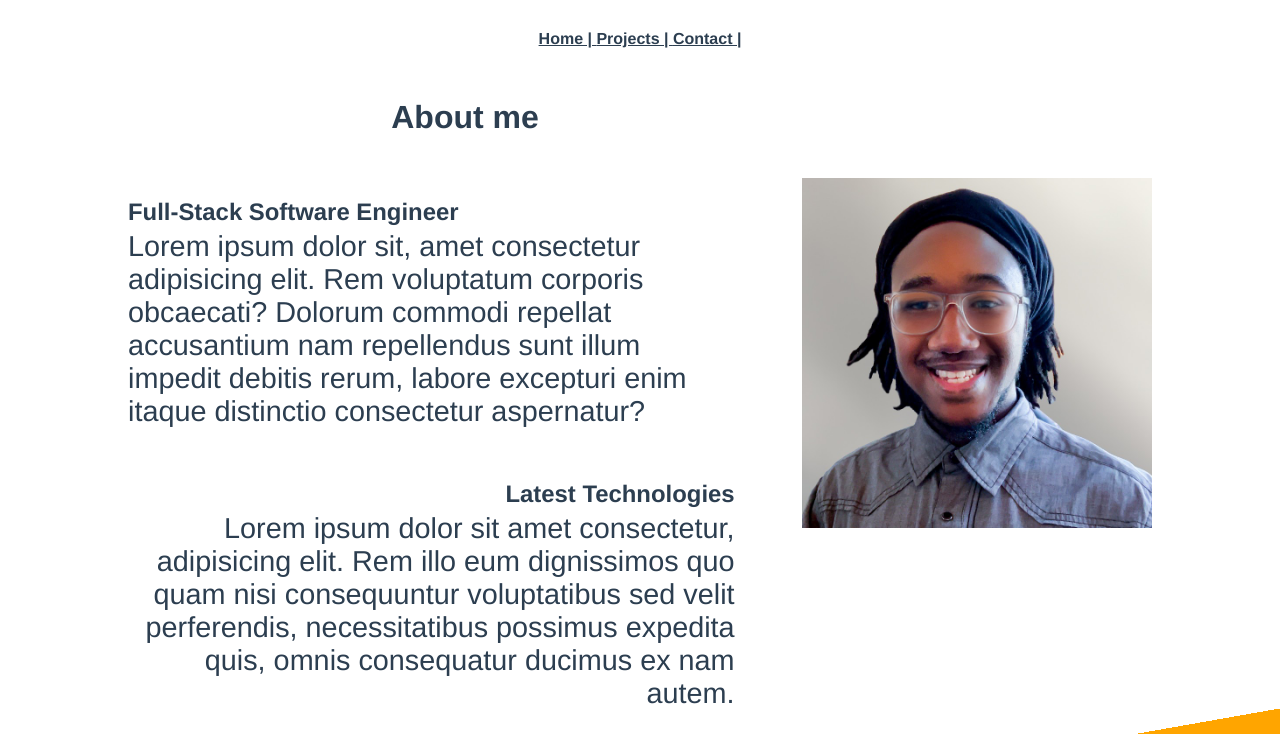
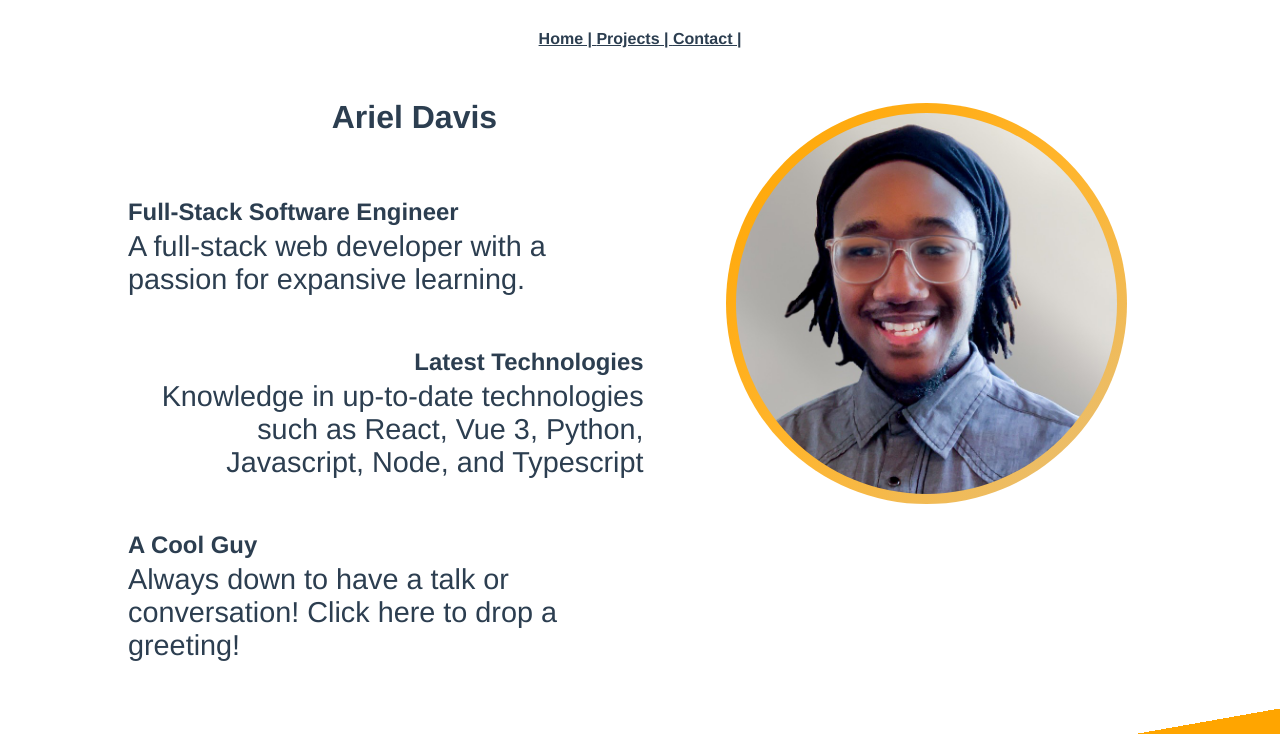
Before and after one commit to arieldavis22/vue-port, a Vue app: page / in a window 1280 px wide. Shown: the top 734 px of the page. Built offline with nearby package versions, Linux system fonts and the light colour scheme.

Commit message:
desc and image

```diff
--- a/src/views/HomeView.vue
+++ b/src/views/HomeView.vue
@@ -1,23 +1,25 @@
 <template>
   <div class="home">
     <div>
-      <h1>About me</h1>
+      <h1>Ariel Davis</h1>
       <div class="description">
         <span>
           <h5>Full-Stack Software Engineer</h5>
-          Lorem ipsum dolor sit, amet consectetur adipisicing elit. Rem voluptatum corporis obcaecati? Dolorum commodi repellat accusantium nam repellendus sunt illum impedit debitis rerum, labore excepturi enim itaque distinctio consectetur aspernatur?
+          A full-stack web developer with a passion for expansive learning.
         </span>
         <span>
           <h5>Latest Technologies</h5>
-          Lorem ipsum dolor sit amet consectetur, adipisicing elit. Rem illo eum dignissimos quo quam nisi consequuntur voluptatibus sed velit perferendis, necessitatibus possimus expedita quis, omnis consequatur ducimus ex nam autem.
+          Knowledge in up-to-date technologies such as React, Vue 3, Python, Javascript, Node, and Typescript
         </span>
         <span>
           <h5>A Cool Guy</h5>
-          Lorem ipsum, dolor sit amet consectetur adipisicing elit. Ratione aut ipsam ipsa iure dolorem! Nobis rerum quo, beatae quas soluta provident, et harum voluptas odit, aut eveniet culpa! Possimus, odit!
+          Always down to have a talk or conversation! Click here to drop a greeting!
         </span>
       </div>
     </div>
-    <img src="../assets/ariel-davis-professional.jpg" alt="ad">
+    <div class="img-container circle">
+      <img class="circle" src="../assets/ariel-davis-professional.jpg" alt="ad">
+    </div>
   </div>
 
 </template>
@@ -59,8 +61,24 @@ export default defineComponent({
   text-align: left;
 }
 
+.home .img-container {
+  display: flex;
+  flex-shrink: 0;
+  height: calc(350px + 4vw);
+  width: calc(350px + 4vw);
+  margin: 25px;
+  background-image: linear-gradient(to bottom right, orange, rgb(255, 181, 44), rgb(228, 192, 126));
+
+}
+
 .home img {
-  height: 350px;
-  margin: 100px auto;
+  height: calc(330px + 4vw);
+  width: calc(330px + 4vw);
+  background-size: cover;
+  margin: auto;
+}
+
+.circle {
+  border-radius: 1000px;
 }
 </style>
```
